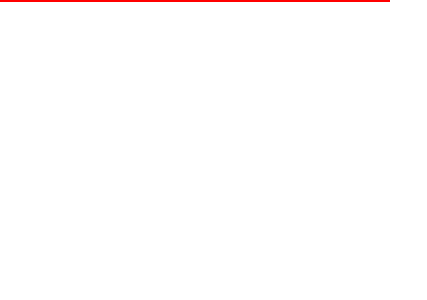
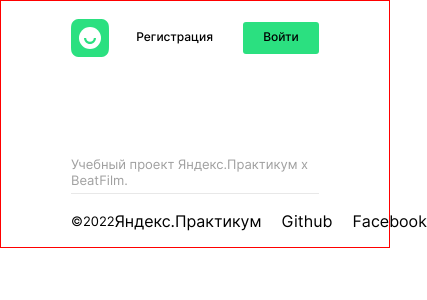
Before and after one commit to zubastu/movies-explorer-frontend, a React (Create React App) app: page / in a window 390 px wide. Shown: the top 300 px of the page, 427 px wide, since content can reach past the window. Built offline with nearby package versions, Linux system fonts and the light colour scheme.

Commit message:
Компоненты футер хедер навигация(не адаптив)

```diff
--- a/src/components/App/App.js
+++ b/src/components/App/App.js
@@ -11,6 +11,7 @@ import NotFound from "../NotFound/NotFound";
 
 function App() {
   return (
+    <>
       <Routes>
         <Route path="/" element={<Main />} />
         <Route path="/movies" element={<Movies />} />
@@ -20,6 +21,7 @@ function App() {
         <Route path="/signup" element={<Register />} />
         <Route path="*" element={<NotFound />} />
       </Routes>
+    </>
   );
 }
 
--- a/src/components/Footer/Footer.css
+++ b/src/components/Footer/Footer.css
@@ -0,0 +1,39 @@
+.footer{
+  margin: 0 auto;
+  width: calc(100% - 70px * 2);
+  min-height: 172px;
+  display: flex;
+  flex-direction: column;
+  align-items: center;
+  justify-content: flex-end;
+  flex: 1 0 auto;
+}
+.footer__description{
+  margin: 0 0 20px 0;
+  max-height: 16px;
+  line-height: 15.73px;
+  font-size: 13px;
+  color: #A0A0A0;
+  flex: 1 0 auto;
+}
+.footer__content{
+  width: 100%;
+  display: flex;
+  align-items: center;
+  justify-content: space-between;
+  border-top: 1px solid #E8E8E8;
+  flex: 0 0 auto;
+}
+.footer__copyright{
+  margin: 0;
+  font-size: 13px;
+  font-weight: 400;
+  line-height: 16px;
+  color: #000000;
+}
+.footer__nav{
+  display: flex;
+  align-items: center;
+  gap: 20px;
+  min-height: 53px;
+}
--- a/src/components/Footer/Footer.js
+++ b/src/components/Footer/Footer.js
@@ -1,7 +1,29 @@
 import React from "react";
+import "./Footer.css";
+import { NavLink } from "react-router-dom";
 
 const Footer = () => {
-  return <div></div>;
+  return (
+    <footer className="footer">
+      <p className="footer__description">
+        Учебный проект Яндекс.Практикум х BeatFilm.
+      </p>
+      <div className="footer__content">
+        <p className="footer__copyright">&copy;2022</p>
+        <nav className="footer__nav">
+          <NavLink className="nav__link" to="">
+            Яндекс.Практикум
+          </NavLink>
+          <NavLink className="nav__link" to="">
+            Github
+          </NavLink>
+          <NavLink className="nav__link" to="">
+            Facebook
+          </NavLink>
+        </nav>
+      </div>
+    </footer>
+  );
 };
 
 export default Footer;
--- a/src/components/Header/Header.css
+++ b/src/components/Header/Header.css
@@ -0,0 +1,13 @@
+.header {
+  display: flex;
+  align-items: center;
+  justify-content: space-between;
+  min-height: 74px;
+  width: calc(100% - 70px *2);
+  margin: 0 auto;
+}
+.header__logo{
+  width: 38px;
+  height: 38px;
+  margin: 0;
+}
--- a/src/components/Header/Header.js
+++ b/src/components/Header/Header.js
@@ -1,7 +1,15 @@
 import React from "react";
+import "./Header.css";
+import headerLogo from "../../images/logo.svg";
+import Navigation from "../Navigation/Navigation";
 
 const Header = () => {
-  return <div></div>;
+  return (
+    <header className="header">
+      <img className="header__logo" alt="Логотип" src={headerLogo} />
+      <Navigation />
+    </header>
+  );
 };
 
 export default Header;
--- a/src/components/Main/Main.js
+++ b/src/components/Main/Main.js
@@ -1,7 +1,14 @@
 import React from "react";
+import Header from "../Header/Header";
+import Footer from "../Footer/Footer";
 
 const Main = () => {
-  return <div></div>;
+  return (
+    <>
+      <Header />
+      <Footer />
+    </>
+  );
 };
 
 export default Main;
--- a/src/components/Navigation/Navigation.css
+++ b/src/components/Navigation/Navigation.css
@@ -0,0 +1,35 @@
+.nav{
+  display: flex;
+  margin:0;
+  align-items: center;
+  justify-content: center;
+  gap: 30px;
+}
+.nav__item{
+  text-decoration: none;
+  height: 32px;
+  min-width: 76px;
+  border-radius: 3px;
+  font-style: normal;
+  font-weight: 500;
+  font-size: 12px;
+  line-height: 16px;
+  text-align: center;
+}
+.nav__link{
+  text-decoration: none;
+  color: #000000;
+}
+.nav__item_type_signin{
+  background-color: #2BE080;
+  color: #000000;
+}
+.nav__item:before{
+  content: "";
+  display: inline-block;
+  vertical-align: middle;
+  height: 100%;
+}
+.nav__item_type_signup{
+  color: #000000;
+}
--- a/src/components/Navigation/Navigation.js
+++ b/src/components/Navigation/Navigation.js
@@ -1,7 +1,18 @@
 import React from "react";
+import { NavLink } from "react-router-dom";
+import "./Navigation.css";
 
 const Navigation = () => {
-  return <div></div>;
+  return (
+    <nav className="nav">
+      <NavLink to="/signup" className="nav__item nav__item_type_signup">
+        Регистрация
+      </NavLink>
+      <NavLink to="/signin" className="nav__item nav__item_type_signin">
+        Войти
+      </NavLink>
+    </nav>
+  );
 };
 
 export default Navigation;
```
Also changed, not shown: src/images/logo.svg (added). Lines whose indentation alone changed are shown as unchanged.
